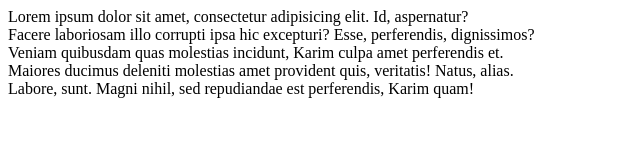
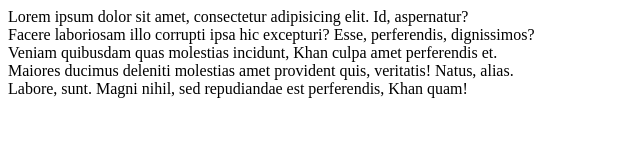
Before and after one commit to karim-developer/test, a plain HTML site: page index.html in a window 1280 px wide. Shown: the full height of the page, 0-640 px from the left. Drawn offline with Linux system fonts and the light colour scheme.

Commit message:
Modify From Karim To Khan

```diff
--- a/index.html
+++ b/index.html
@@ -1,5 +1,5 @@
 <div>Lorem ipsum dolor sit amet, consectetur adipisicing elit. Id, aspernatur?</div>
 <div>Facere laboriosam illo corrupti ipsa hic excepturi? Esse, perferendis, dignissimos?</div>
-<div>Veniam quibusdam quas molestias incidunt, Karim culpa amet perferendis et.</div>
+<div>Veniam quibusdam quas molestias incidunt, Khan culpa amet perferendis et.</div>
 <div>Maiores ducimus deleniti molestias amet provident quis, veritatis! Natus, alias.</div>
-<div>Labore, sunt. Magni nihil, sed repudiandae est perferendis, Karim quam!</div>
+<div>Labore, sunt. Magni nihil, sed repudiandae est perferendis, Khan quam!</div>
```
